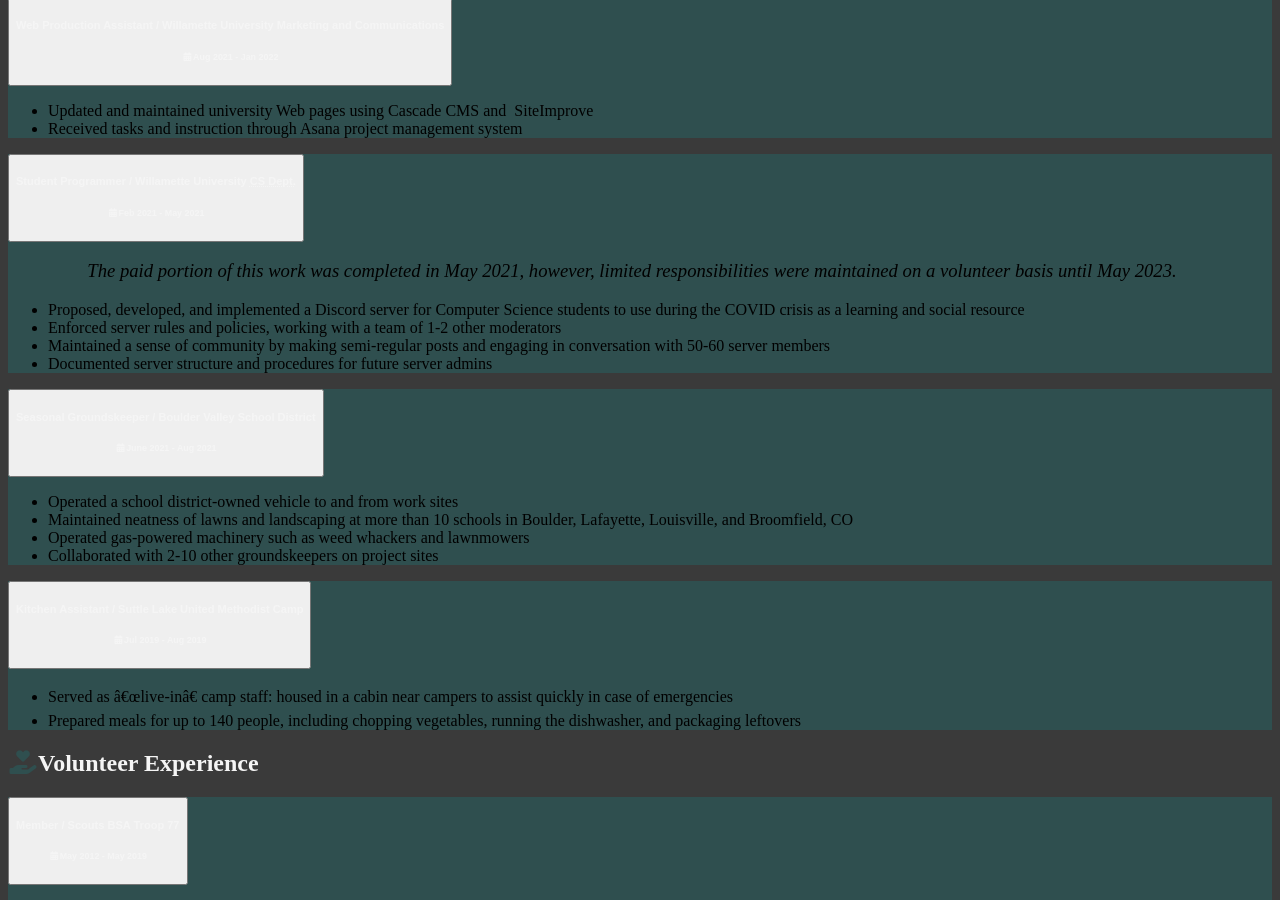
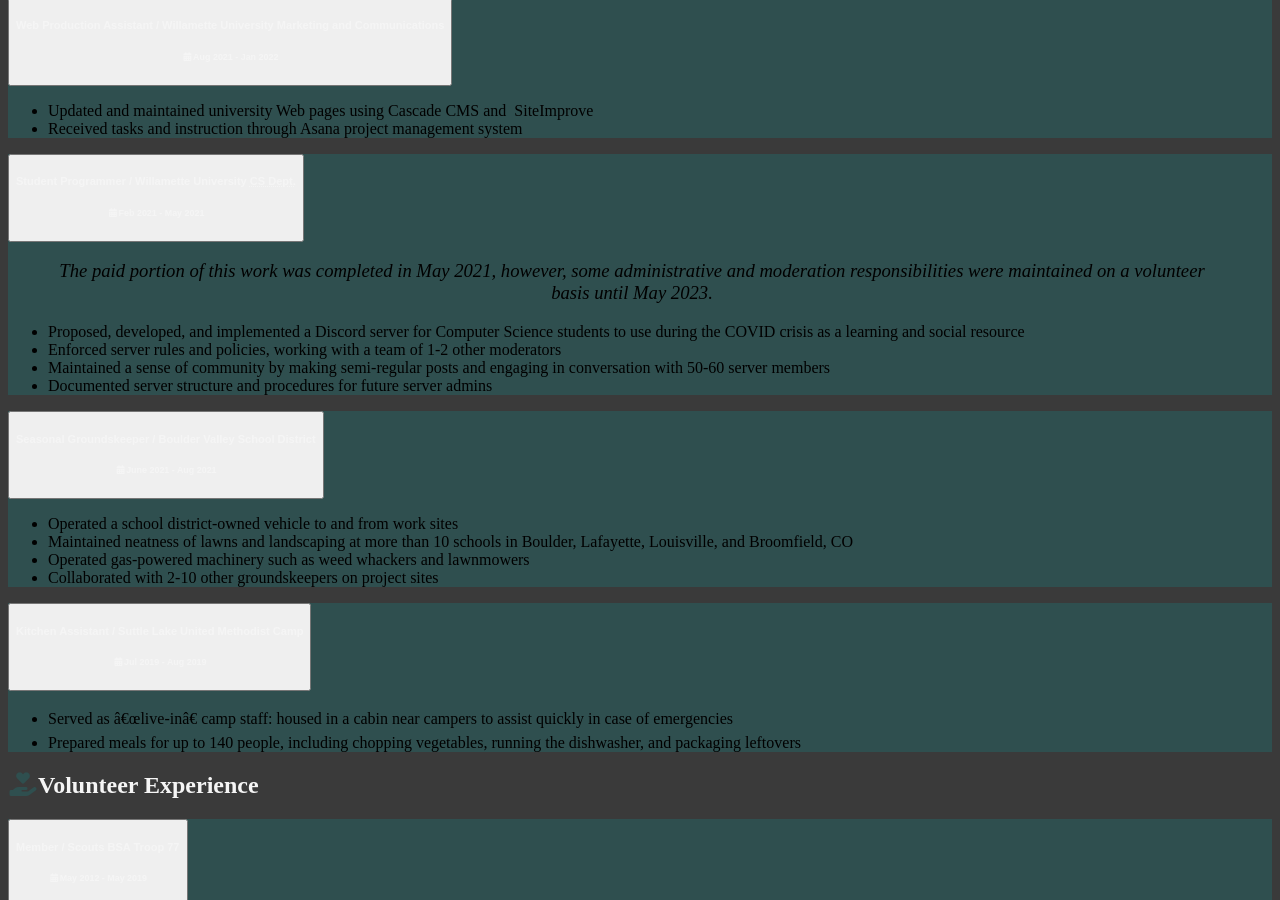
Before and after one commit to jldeyoung/jldeyoung.github.io, a Jekyll site: the page resume.html, which Jekyll copies as it is, in a window 1280 px wide and 900 px high, scrolled down 5323 px. Built offline with Jekyll 4.4.1, drawn with Linux system fonts in a browser that asks for light colours; nearby versions of some CDN libraries; a script that is not in the unit is left out.

Commit message:
Discord server verbiage update

```diff
--- a/resume.html
+++ b/resume.html
@@ -440,7 +440,7 @@
 			  <h6><i class="fa fa-calendar fa-fw w3-margin-right"></i>Feb 2021 - May 2021</h6>
 			  </button>
 			    <ul class="w3-large w3-hide" id="discord">
-				<p style="text-align: center; margin-right: 56px;"><em>The paid portion of this work was completed in May 2021, however, limited responsibilities were maintained on a volunteer basis until May 2023.</em></p>
+				<p style="text-align: center; margin-right: 56px;"><em>The paid portion of this work was completed in May 2021, however,  some administrative and moderation responsibilities were maintained on a volunteer basis until May 2023.</em></p>
 				<li>Proposed, developed, and implemented a Discord server for Computer Science students to use during the COVID crisis as a learning and social resource</li>
 				<li>Enforced server rules and policies, working with a team of 1-2 other moderators</li>
 				<li>Maintained a sense of community by making semi-regular posts and engaging in conversation with 50-60 server members</li>
```
